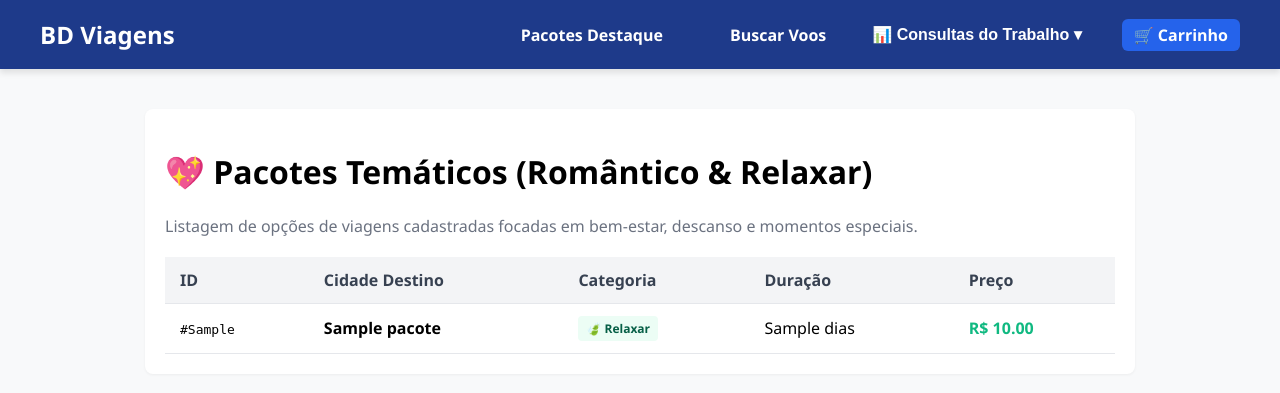
After one commit to DerickSchereder/Projeto-Final-Banco-de-dados, a Flask app: page /pacotes-tematicos in a window 1280 px wide. The commit adds this page. Shown: the top 393 px of the page. Run offline with Flask 3, Linux system fonts and the light colour scheme; a database or web service that is not in the repository returns one stand-in record (values such as "Sample title"); some libraries are stand-ins or nearby versions.

Commit message:
consulta 13

```diff
--- a/app.py
+++ b/app.py
@@ -343,6 +343,28 @@ def comparativo_hoteis():
     # Renderiza o template passando as informações calculadas
     return render_template('comparativo_hoteis.html', lista_hoteis=resultados)
 
+# ----------------- ROTA: PACOTES TEMÁTICOS (ROMÂNTICO OU RELAXAR) -----------------
+@app.route('/pacotes-tematicos')
+def pacotes_tematicos():
+    conn = obter_conexao()
+    cursor = conn.cursor()
+
+    # Executa exatamente a sua consulta SQL filtrando pelo IN
+    cursor.execute("""
+        SELECT DISTINCT id_pacote, categoria_pacote, preco_pacote, duracao_pacote, nome_cidade
+        FROM Pacotes
+        NATURAL JOIN Cidade
+        WHERE categoria_pacote IN ('Romantico', 'Relaxar')
+        ORDER BY categoria_pacote, preco_pacote DESC;
+    """)
+    resultados = cursor.fetchall()
+
+    cursor.close()
+    conn.close()
+
+    # Renderiza o template passando as informações coletadas
+    return render_template('pacotes_tematicos.html', lista_pacotes=resultados)
+
 if __name__ == '__main__':
     modo_debug = os.getenv("FLASK_DEBUG") == "True"
     app.run(debug=modo_debug)
--- /dev/null
+++ b/static/css/pacotes_tematicos.css
@@ -0,0 +1,48 @@
+.relatorio-container {
+    max-width: 950px;
+    margin: 30px auto;
+    padding: 20px;
+    background: white;
+    border-radius: 8px;
+    box-shadow: 0 1px 3px rgba(0,0,0,0.05);
+}
+
+.tabela-relatorio {
+    width: 100%;
+    border-collapse: collapse;
+    margin-top: 20px;
+}
+
+.tabela-relatorio th, .tabela-relatorio td {
+    padding: 12px 15px;
+    text-align: left;
+    border-bottom: 1px solid #e5e7eb;
+}
+
+.tabela-relatorio th {
+    background-color: #f3f4f6;
+    color: #374151;
+    font-weight: bold;
+}
+
+.tabela-relatorio tr:hover {
+    background-color: #f9fafb;
+}
+
+.badge-categoria {
+    display: inline-block;
+    padding: 4px 8px;
+    border-radius: 4px;
+    font-size: 12px;
+    font-weight: bold;
+}
+
+.badge-romantico {
+    background-color: #fce7f3;
+    color: #9d174d;
+}
+
+.badge-relaxar {
+    background-color: #ecfdf5;
+    color: #065f46;
+}
--- a/templates/base.html
+++ b/templates/base.html
@@ -25,6 +25,7 @@
                     <a href="/passageiros-nao-latam">✈️ Fora LATAM</a>
                     <a href="/detalhes-passagens">🎟️ Detalhes Passagens</a>
                     <a href="/comparativo-hoteis">🏨 Comparativo Hotéis</a>
+                    <a href="/pacotes-tematicos">💖 Pacotes Temáticos</a>
                 </div>
             </div>
 
--- /dev/null
+++ b/templates/pacotes_tematicos.html
@@ -0,0 +1,57 @@
+<!---- visualizar os pacotes turísticos cadastrados que
+-- pertencem às categorias 'Romantico' ou 'Relaxar'.
+SELECT DISTINCT id_pacote, categoria_pacote, preco_pacote, duracao_pacote, nome_cidade
+FROM Pacotes
+NATURAL JOIN Cidade
+WHERE categoria_pacote IN ('Romantico', 'Relaxar')
+ORDER BY categoria_pacote, preco_pacote DESC;-->
+
+{% extends 'base.html' %}
+
+{% block title %}Pacotes Românticos e Relaxar{% endblock %}
+
+{% block extra_css %}
+<link rel="stylesheet" href="{{ url_for('static', filename='css/pacotes_tematicos.css') }}">
+{% endblock %}
+
+{% block content %}
+<div class="relatorio-container">
+    <h1>💖 Pacotes Temáticos (Romântico & Relaxar)</h1>
+    <p style="color: #6b7280;">Listagem de opções de viagens cadastradas focadas em bem-estar, descanso e momentos especiais.</p>
+
+    <table class="tabela-relatorio">
+        <thead>
+            <tr>
+                <th>ID</th>
+                <th>Cidade Destino</th>
+                <th>Categoria</th>
+                <th>Duração</th>
+                <th>Preço</th>
+            </tr>
+        </thead>
+        <tbody>
+            {% for pacote in lista_pacotes %}
+            <tr>
+                <td><code>#{{ pacote[0] }}</code></td>
+                <td><strong>{{ pacote[4] }}</strong></td>
+                <td>
+                    {% if pacote[1] == 'Romantico' %}
+                        <span class="badge-categoria badge-romantico">💝 Romântico</span>
+                    {% else %}
+                        <span class="badge-categoria badge-relaxar">🍃 Relaxar</span>
+                    {% endif %}
+                </td>
+                <td>{{ pacote[3] }} dias</td>
+                <td style="color: #10b981; font-weight: bold;">R$ {{ "%.2f"|format(pacote[2]) }}</td>
+            </tr>
+            {% else %}
+            <tr>
+                <td colspan="5" style="text-align: center; color: #6b7280; padding: 25px;">
+                    Nenhum pacote nestas categorias foi encontrado no momento.
+                </td>
+            </tr>
+            {% endfor %}
+        </tbody>
+    </table>
+</div>
+{% endblock %}
```
